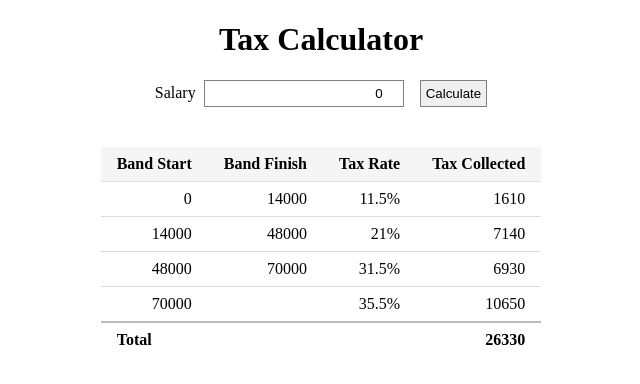
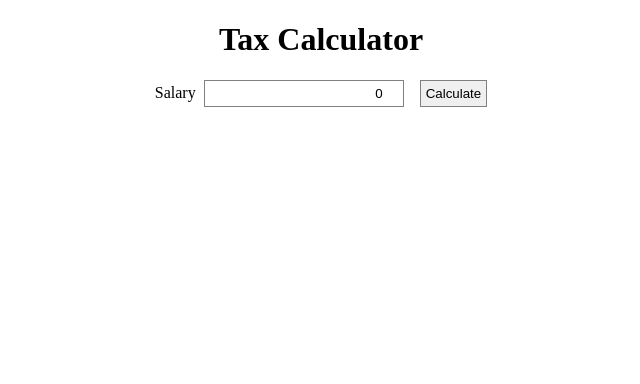
Before and after one commit to ChamiduJ/tax-calculator, a React (Vite) app: page / in a window 1280 px wide. Shown: the top 384 px of the page, without its empty margins (319-959 px from the left). Built offline with nearby package versions, Linux system fonts and the light colour scheme.

Commit message:
Implement calculate method

```diff
--- a/src/Components/Calculator/Calculator.tsx
+++ b/src/Components/Calculator/Calculator.tsx
@@ -1,21 +1,29 @@
+import { useState } from 'react'
 import CalculatorForm from './CalculatorForm/CalculatorForm'
 import CalculatorTaxes from './CalculatorTaxes/CalculatorTaxes'
+import { calculate } from './calculatorUtils'
+import type { TaxBandInput, TaxData } from './calculator.types'
 
-const mockTaxData = {
-  bands: [
-    { bandStart: 0, bandEnd: 14000, taxRatePercentage: 11.5, taxCollected: 1610.0 },
-    { bandStart: 14000, bandEnd: 48000, taxRatePercentage: 21.0, taxCollected: 7140.0 },
-    { bandStart: 48000, bandEnd: 70000, taxRatePercentage: 31.5, taxCollected: 6930.0 },
-    { bandStart: 70000, bandEnd: null, taxRatePercentage: 35.5, taxCollected: 10650.0 },
-  ],
-  total: 26330.0,
+const mockBands: TaxBandInput[] = [
+  { bandStart: 0,     bandEnd: 14000, taxRate: 0.1150 },
+  { bandStart: 14000, bandEnd: 48000, taxRate: 0.2100 },
+  { bandStart: 48000, bandEnd: 70000, taxRate: 0.3150 },
+  { bandStart: 70000, bandEnd: null,  taxRate: 0.3550 },
+]
+
+const Calculator = () => {
+  const [taxData, setTaxData] = useState<TaxData | null>(null)
+
+  const handleSubmit = ({ salary }: { salary: number }) => {
+    setTaxData(calculate(salary, mockBands))
+  }
+
+  return (
+    <div>
+      <CalculatorForm onSubmit={handleSubmit} />
+      {taxData && <CalculatorTaxes taxData={taxData} />}
+    </div>
+  )
 }
 
-const Calculator = () => (
-  <div>
-    <CalculatorForm onSubmit={() => {}} />
-    <CalculatorTaxes taxData={mockTaxData} />
-  </div>
-)
-
 export default Calculator
```
